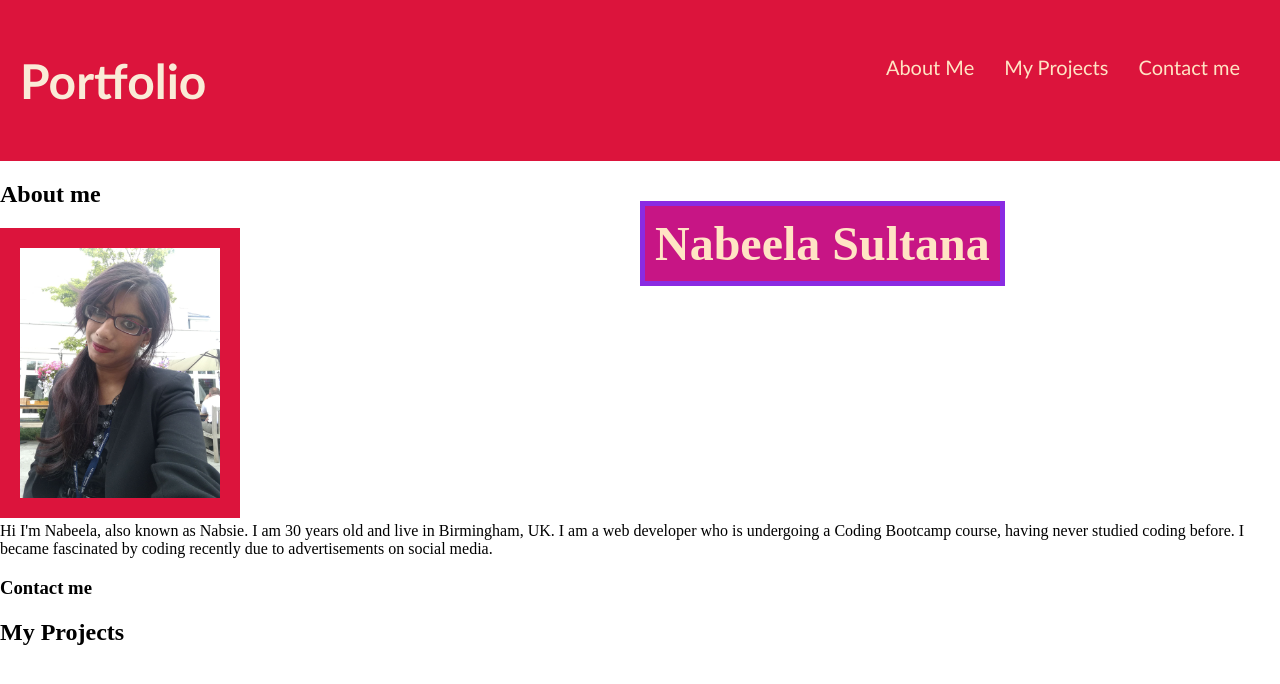
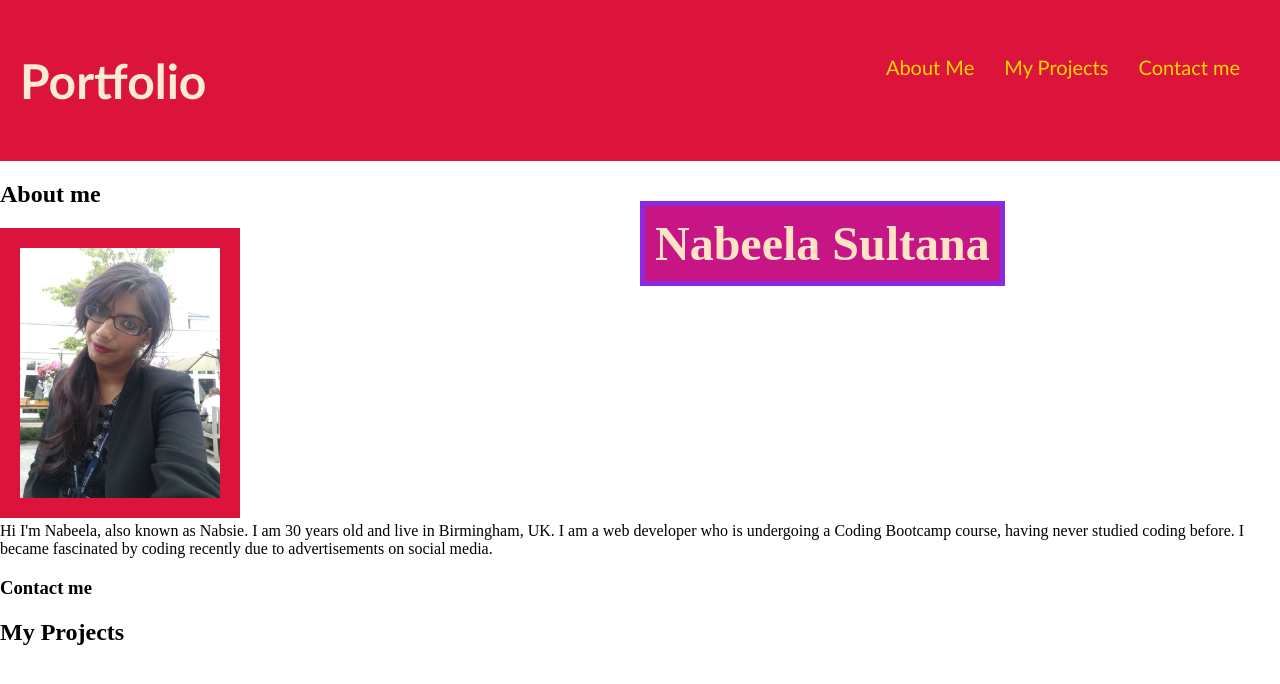
Before and after one commit to nabsie/Nabeela_Sultanas_Portfolio, a plain HTML site: page index.html in a window 1280 px wide. Drawn offline with Linux system fonts and the light colour scheme.

Commit message:
added pseudoclasses to links

```diff
--- a/assets/css/styles.css
+++ b/assets/css/styles.css
@@ -1,6 +1,18 @@
 a {
   color: bisque;
   text-decoration: none;
+}
+
+a:link {
+  color: gold;
+}
+
+a:visited {
+  color: bisque;
+}
+
+a:hover {
+  color: blue;
 }
 
 body {
```
